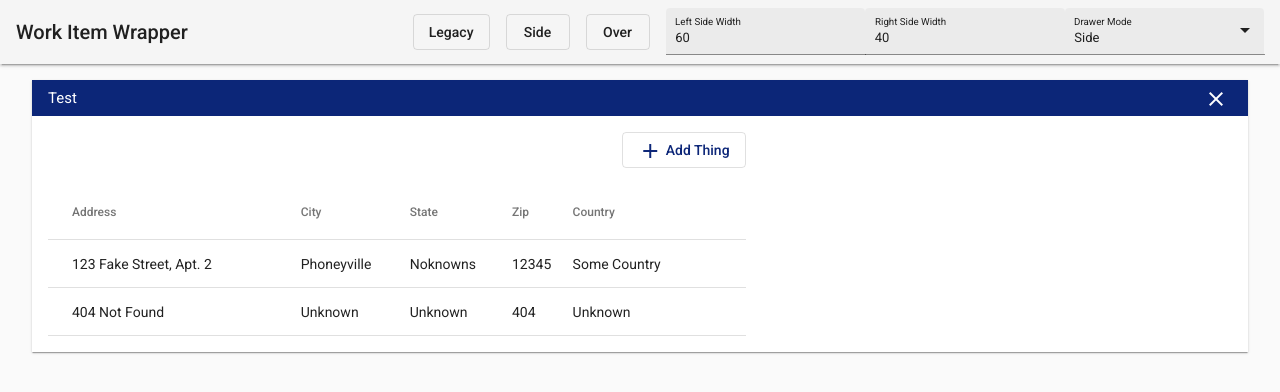
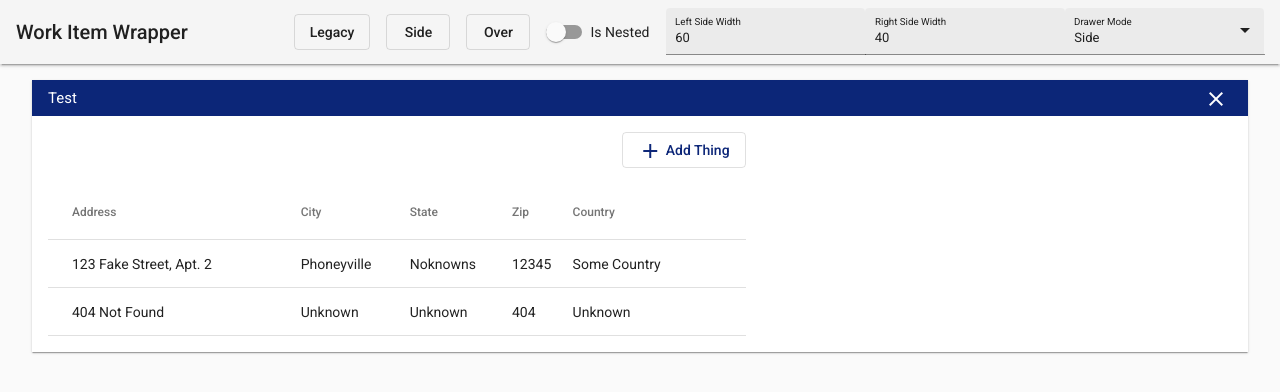
Before and after one commit to Matthew-The-Developer/dynamic-wrapper, an Angular app: page / in a window 1280 px wide. Shown: the top 392 px of the page. Built offline with nearby package versions, Linux system fonts and the light colour scheme.

Commit message:
Added is nested functionality

```diff
--- a/src/app/app.component.html
+++ b/src/app/app.component.html
@@ -14,6 +14,10 @@
       <span spacer="1rem"></span>
 
       <button (click)="over()" mat-stroked-button>Over</button>
+
+      <span spacer="1rem"></span>
+
+      <mat-slide-toggle [(ngModel)]="nested" class="mat-body">Is Nested</mat-slide-toggle>
 
       <span spacer="1rem"></span>
 
@@ -44,6 +48,7 @@
       [leftWidth]="leftWidth"
       [rightWidth]="rightWidth"
       [isOpen]="isOpen"
+      [isNested]="nested"
       [mode]="mode"
       title="Test"
     >
--- a/src/app/app.component.ts
+++ b/src/app/app.component.ts
@@ -13,6 +13,7 @@ export class AppComponent {
   leftWidth: number = 60;
   rightWidth: number = 40;
   mode: 'side' | 'over' = 'side';
+  nested: boolean = false;
   modes = ['side', 'over'];
 
   constructor(private _snackBar: MatSnackBar) { }
--- a/src/app/material.module.ts
+++ b/src/app/material.module.ts
@@ -10,6 +10,7 @@ import { MatInputModule } from '@angular/material/input';
 import { MatListModule } from '@angular/material/list';
 import { MatSelectModule } from '@angular/material/select';
 import { MatSidenavModule } from '@angular/material/sidenav';
+import { MatSlideToggleModule } from '@angular/material/slide-toggle';
 import { MatSnackBarModule } from '@angular/material/snack-bar';
 import { MatTableModule } from '@angular/material/table';
 import { MatToolbarModule } from '@angular/material/toolbar';
@@ -26,6 +27,7 @@ import { MatToolbarModule } from '@angular/material/toolbar';
     MatListModule,
     MatSelectModule,
     MatSidenavModule,
+    MatSlideToggleModule,
     MatSnackBarModule,
     MatTableModule,
     MatToolbarModule
@@ -41,6 +43,7 @@ import { MatToolbarModule } from '@angular/material/toolbar';
     MatListModule,
     MatSelectModule,
     MatSidenavModule,
+    MatSlideToggleModule,
     MatSnackBarModule,
     MatTableModule,
     MatToolbarModule
--- a/src/app/wrapper/wrapper.component.html
+++ b/src/app/wrapper/wrapper.component.html
@@ -1,4 +1,4 @@
-<mat-card>
+<mat-card [class.mat-elevation-z0]="isNested">
   <mat-toolbar color="primary">
     <span class="mat-subheading-1">{{ title }}</span>
 
--- a/src/app/wrapper/wrapper.component.ts
+++ b/src/app/wrapper/wrapper.component.ts
@@ -15,6 +15,7 @@ export class WrapperComponent implements OnInit, AfterViewChecked {
   @Input() rightWidth: number = 0;
   @Input() minHeight: string = 'auto';
   @Input() isOpen: boolean = false;
+  @Input() isNested: boolean = false;
   @Input() mode: 'side' | 'over' = 'side';
   @Output() onClose: EventEmitter<void> = new EventEmitter<void>();
 
--- a/src/styles.scss
+++ b/src/styles.scss
@@ -105,7 +105,7 @@ $dynamic-wrapper-theme: mat.define-light-theme((
 /* You can add global styles to this file, and also import other style files */
 
 html, body { height: 100%; overflow: auto; }
-body { margin: 0; font-family: Roboto, "Helvetica Neue", sans-serif; background: ghostwhite; }
+body { margin: 0; font-family: Roboto, "Helvetica Neue", sans-serif; background: gray; }
 
 .row {
   display: flex;
```
